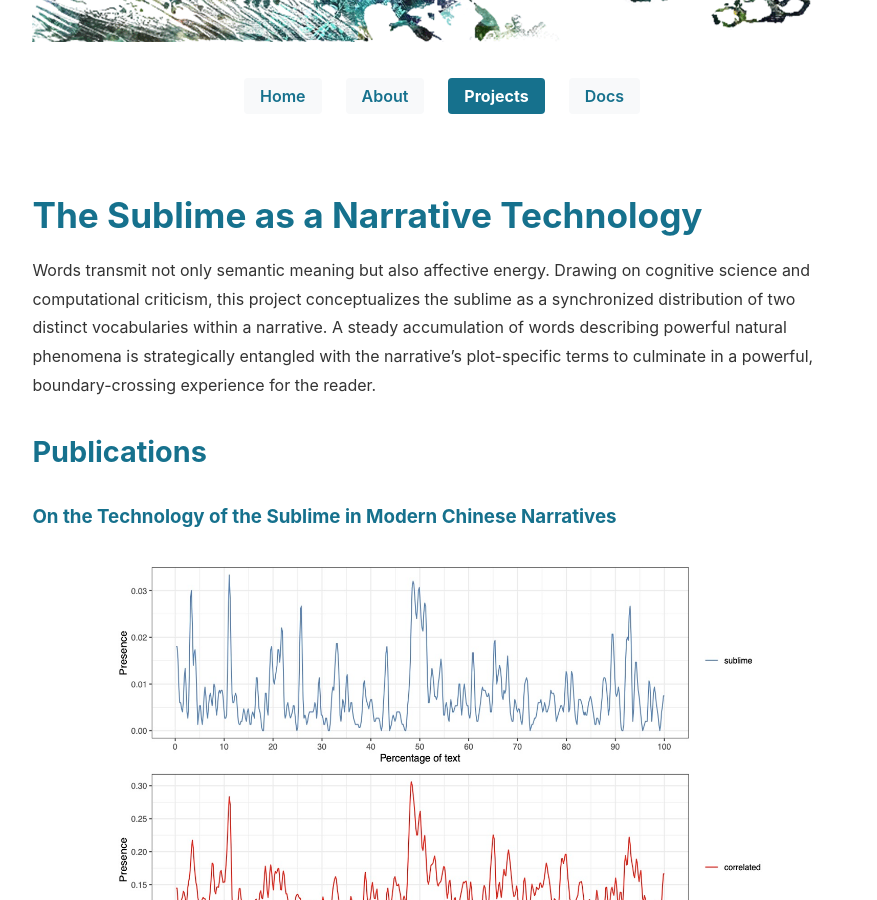
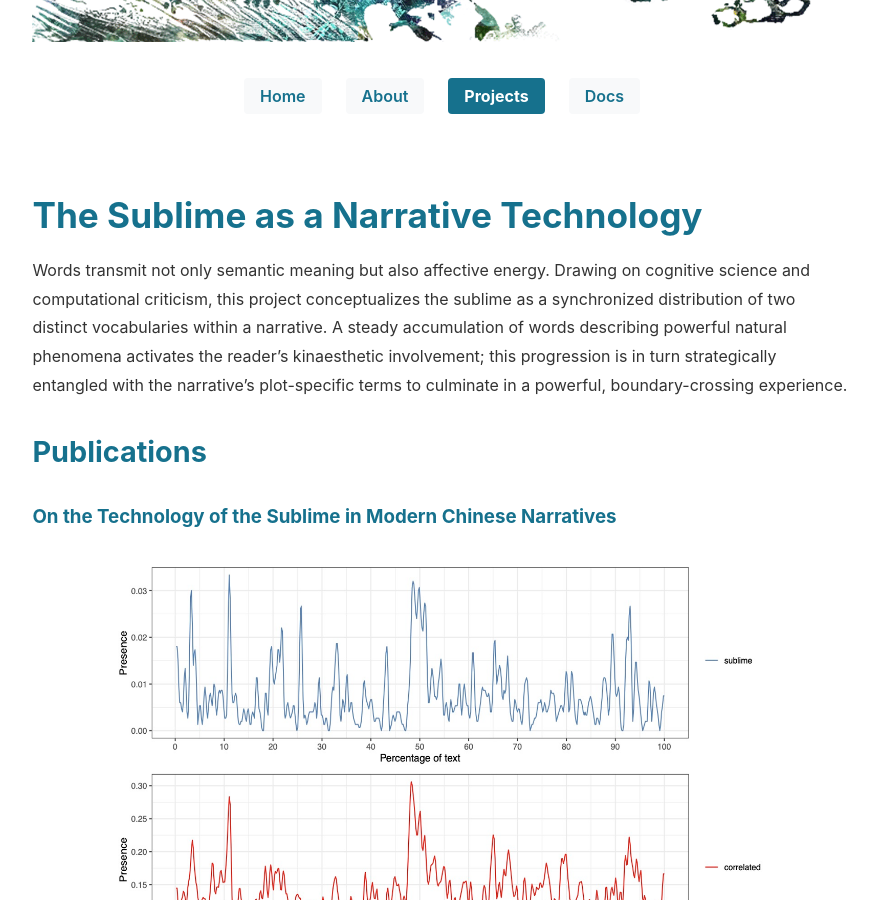
Before and after one commit to mcjkurz/qhchina, a Jekyll site: the page built from docs/projects/sublime-narrative/index.md, in a window 1280 px wide and 900 px high, scrolled down 407 px. Shown: the whole window, without its empty margins (198-1075 px from the left). Built offline with Jekyll 4.4.1, drawn with Linux system fonts in a browser that asks for light colours.

Commit message:
quote update

```diff
--- a/docs/projects/sublime-narrative/index.md
+++ b/docs/projects/sublime-narrative/index.md
@@ -6,7 +6,7 @@ permalink: /projects/sublime-narrative/
 
 # The Sublime as a Narrative Technology
 
-Words transmit not only semantic meaning but also affective energy. Drawing on cognitive science and computational criticism, this project conceptualizes the sublime as a synchronized distribution of two distinct vocabularies within a narrative. A steady accumulation of words describing powerful natural phenomena is strategically entangled with the narrative's plot-specific terms to culminate in a powerful, boundary-crossing experience for the reader.
+Words transmit not only semantic meaning but also affective energy. Drawing on cognitive science and computational criticism, this project conceptualizes the sublime as a synchronized distribution of two distinct vocabularies within a narrative. A steady accumulation of words describing powerful natural phenomena activates the reader's kinaesthetic involvement; this progression is in turn strategically entangled with the narrative's plot-specific terms to culminate in a powerful, boundary-crossing experience.
 
 ## Publications
 
```
